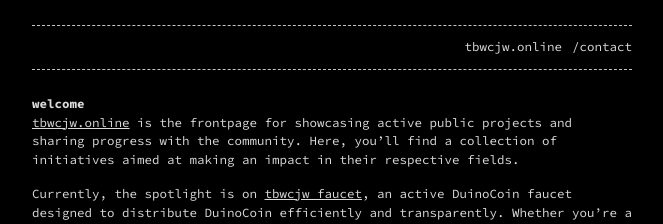
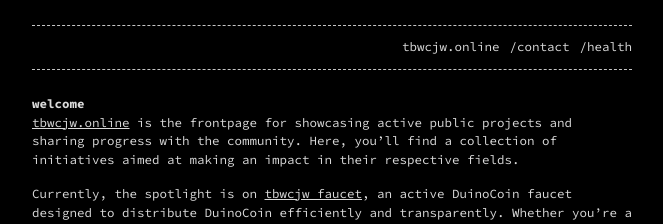
Before and after one commit to tbwcjw/tbwcjw, a Jekyll site: the page built from index.md, in a window 1280 px wide. Shown: the top 224 px of the page, without its empty margins (308-971 px from the left). Built offline with Jekyll 4.4.1, drawn with Linux system fonts in a browser that asks for light colours.

Commit message:
Update header.html

```diff
--- a/_includes/header.html
+++ b/_includes/header.html
@@ -8,6 +8,7 @@
         <li><a href="{{ my_page.url | relative_url }}">{{ my_page.title | escape }}</a></li>
         {%- endif -%}
       {%- endfor -%}
+      <li><a href="https://health.tbwcjw.online">/health</a></li>
     </ul>
   </div>
 </header>
```
